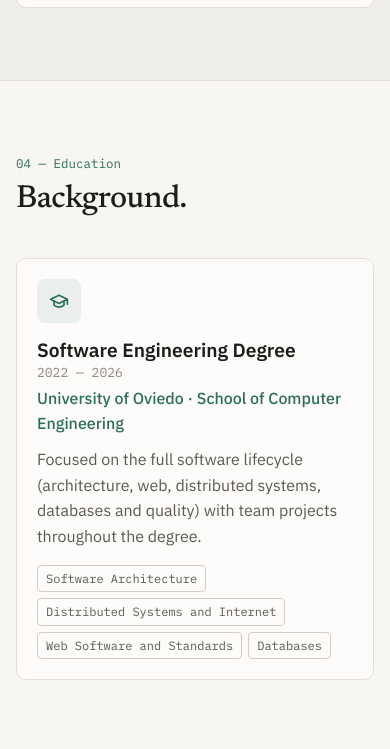
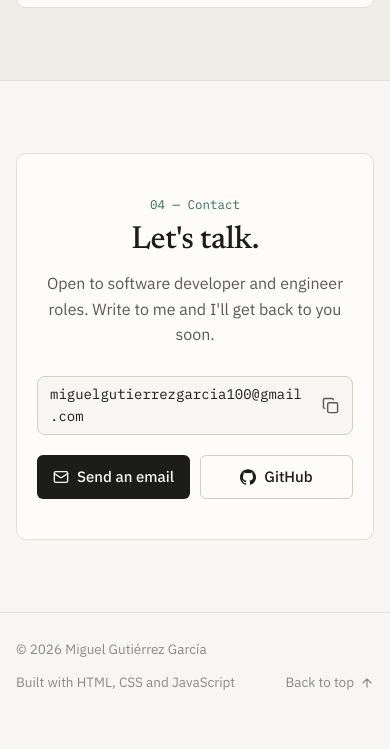
Before and after one commit to miguelgutierrezgarcia100/web-miguel-gutierrez, a plain HTML site: page index.html in a window 390 px wide. Shown: the part 5295-6044 px from the top of the page. After the commit the page ends 6015 px from the top, so only its background shows below. Drawn offline with nearby package versions, Linux system fonts and the light colour scheme.

Commit message:
Drop the separate education section, now covered in the intro

```diff
--- a/assets/css/styles.css
+++ b/assets/css/styles.css
@@ -342,17 +342,6 @@ button { font: inherit; color: inherit; background: none; border: 0; padding: 0;
 .games__facts dt { font-family: var(--mono); font-size: 12px; text-transform: uppercase; letter-spacing: .05em; color: var(--fg-3); }
 .games__facts dd { font-weight: 600; }
 
-/* ---------- Education ---------- */
-.edu { display: grid; grid-template-columns: 44px minmax(0, 1fr); gap: 20px; padding: 28px; }
-.edu__icon { display: grid; place-items: center; width: 44px; height: 44px; border-radius: 8px; background: var(--accent-soft); color: var(--accent); }
-.edu__icon .icon { width: 20px; height: 20px; }
-.edu__head { display: flex; justify-content: space-between; align-items: baseline; gap: 16px; }
-.edu__head h3 { font-size: 1.2rem; font-weight: 600; line-height: 1.35; }
-.edu__date { flex: none; font-family: var(--mono); font-size: 13px; color: var(--fg-3); }
-.edu__org { margin-top: 2px; font-weight: 500; color: var(--accent); }
-.edu__desc { max-width: 70ch; margin-top: 10px; color: var(--fg-2); }
-.edu .tags { margin-top: 16px; }
-
 /* ---------- Contact ---------- */
 .contact { max-width: 760px; margin-inline: auto; padding: 56px 32px; text-align: center; }
 .contact__lead { max-width: 50ch; margin: 12px auto 0; color: var(--fg-2); }
@@ -450,9 +439,7 @@ button { font: inherit; color: inherit; background: none; border: 0; padding: 0;
 @media (max-width: 600px) {
   :root { --pad: 16px; }
   .skills, .projects { grid-template-columns: 1fr; }
-  .card, .project--featured, .games, .edu { padding: 20px; }
-  .edu { grid-template-columns: 1fr; gap: 14px; }
-  .edu__head { flex-direction: column; gap: 0; }
+  .card, .project--featured, .games { padding: 20px; }
   .arch li { grid-template-columns: 1fr; gap: 4px; }
   .contact { padding: 40px 20px; }
   .contact__mail { padding-left: 12px; }
--- a/index.html
+++ b/index.html
@@ -82,7 +82,6 @@
     <symbol id="i-terminal" viewBox="0 0 24 24"><path d="m4 17 6-6-6-6m8 14h8"/></symbol>
     <symbol id="i-test" viewBox="0 0 24 24"><path d="M9 11l3 3L22 4"/><path d="M21 12v7a2 2 0 0 1-2 2H5a2 2 0 0 1-2-2V5a2 2 0 0 1 2-2h11"/></symbol>
     <symbol id="i-gamepad" viewBox="0 0 24 24"><path d="M6 11h4M8 9v4m7-1h.01M18 10h.01"/><path d="M17.32 5H6.68a4 4 0 0 0-3.978 3.59c-.006.052-.01.101-.017.152C2.604 9.416 2 14.456 2 16a3 3 0 0 0 3 3c1 0 1.5-.5 2-1l1.414-1.414A2 2 0 0 1 9.828 16h4.344a2 2 0 0 1 1.414.586L17 18c.5.5 1 1 2 1a3 3 0 0 0 3-3c0-1.545-.604-6.584-.685-7.258-.007-.05-.011-.1-.017-.151A4 4 0 0 0 17.32 5z"/></symbol>
-    <symbol id="i-grad" viewBox="0 0 24 24"><path d="M22 10v6M2 10l10-5 10 5-10 5z"/><path d="M6 12v5c3 3 9 3 12 0v-5"/></symbol>
   </svg>
 
   <a class="skip-link" href="#main"><span lang="en">Skip to content</span><span lang="es">Saltar al contenido</span></a>
@@ -96,7 +95,6 @@
         <a href="#stack"><span lang="en">Stack</span><span lang="es">Tecnologías</span></a>
         <a href="#projects"><span lang="en">Projects</span><span lang="es">Proyectos</span></a>
         <a href="#games"><span lang="en">Games</span><span lang="es">Videojuegos</span></a>
-        <a href="#education"><span lang="en">Education</span><span lang="es">Formación</span></a>
         <a href="#contact"><span lang="en">Contact</span><span lang="es">Contacto</span></a>
       </nav>
 
@@ -353,37 +351,11 @@
       </div>
     </section>
 
-    <!-- ============ 04 · FORMACIÓN ============ -->
-    <section class="section" id="education">
-      <div class="wrap">
-        <header class="section__head reveal">
-          <p class="section__label">04 — <span lang="en">Education</span><span lang="es">Formación</span></p>
-          <h2 class="section__title"><span lang="en">Background.</span><span lang="es">De dónde vengo.</span></h2>
-        </header>
-
-        <!-- TODO: confirma los años de la carrera -->
-        <article class="card edu reveal">
-          <span class="edu__icon"><svg class="icon"><use href="#i-grad"/></svg></span>
-          <div class="edu__body">
-            <div class="edu__head">
-              <h3><span lang="en">Software Engineering Degree</span><span lang="es">Grado en Ingeniería Informática del Software</span></h3>
-              <p class="edu__date">2022 — 2026</p>
-            </div>
-            <p class="edu__org"><span lang="en">University of Oviedo · School of Computer Engineering</span><span lang="es">Universidad de Oviedo · Escuela de Ingeniería Informática</span></p>
-            <p class="edu__desc" lang="en">Focused on the full software lifecycle (architecture, web, distributed systems, databases and quality) with team projects throughout the degree.</p>
-            <p class="edu__desc" lang="es">Centrado en el ciclo de vida completo del software (arquitectura, web, sistemas distribuidos, bases de datos y calidad) con proyectos en equipo durante toda la carrera.</p>
-            <ul class="tags" lang="en"><li>Software Architecture</li><li>Distributed Systems and Internet</li><li>Web Software and Standards</li><li>Databases</li></ul>
-            <ul class="tags" lang="es"><li>Arquitectura del Software</li><li>Sistemas Distribuidos e Internet</li><li>Software y Estándares para la Web</li><li>Bases de Datos</li></ul>
-          </div>
-        </article>
-      </div>
-    </section>
-
-    <!-- ============ 05 · CONTACTO ============ -->
-    <section class="section section--alt" id="contact">
+    <!-- ============ 04 · CONTACTO ============ -->
+    <section class="section" id="contact">
       <div class="wrap">
         <div class="card contact reveal">
-          <p class="section__label">05 — <span lang="en">Contact</span><span lang="es">Contacto</span></p>
+          <p class="section__label">04 — <span lang="en">Contact</span><span lang="es">Contacto</span></p>
           <h2 class="section__title"><span lang="en">Let's talk.</span><span lang="es">¿Hablamos?</span></h2>
           <p class="contact__lead" lang="en">Open to software developer and engineer roles. Write to me and I'll get back to you soon.</p>
           <p class="contact__lead" lang="es">Busco puestos como desarrollador o ingeniero de software. Escríbeme y te respondo lo antes posible.</p>
```
